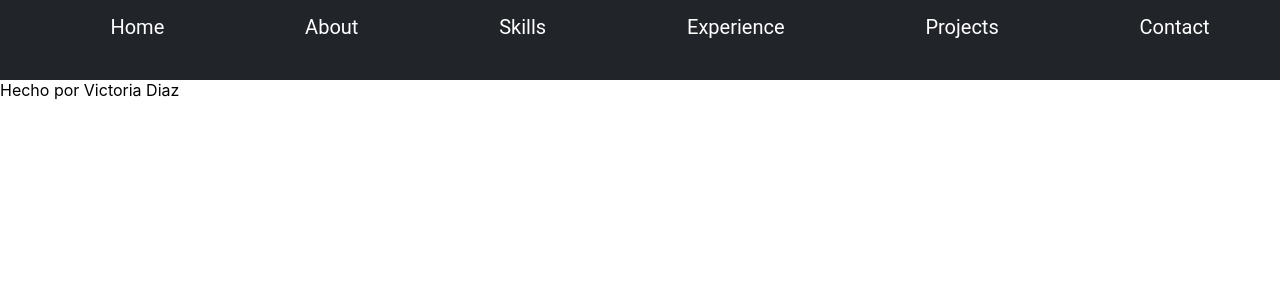
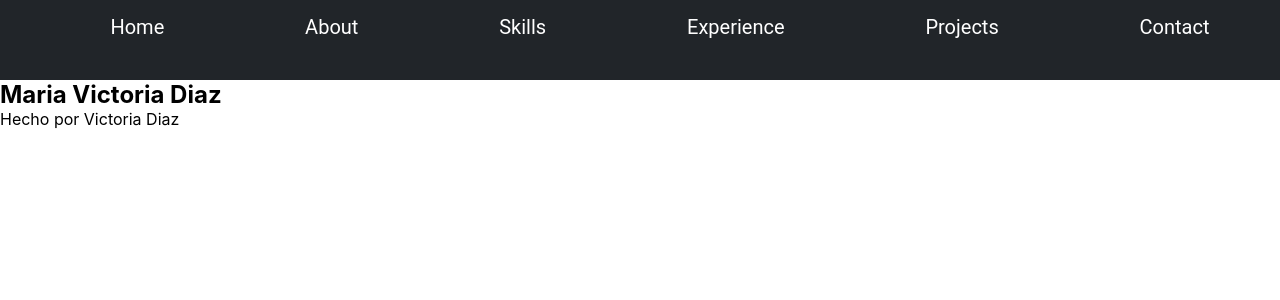
Before and after one commit to diazvic/my-portfolio-react, a React (Create React App) app: page / in a window 1280 px wide. Shown: the top 300 px of the page. Built offline with nearby package versions, Linux system fonts and the light colour scheme.

Commit message:
Instalo typewriter effect, creo archivo de estilos

```diff
--- a/package.json
+++ b/package.json
@@ -11,6 +11,7 @@
     "react-router-dom": "^6.22.3",
     "react-scripts": "5.0.1",
     "sass": "^1.70.0",
+    "typewriter-effect": "^2.21.0",
     "web-vitals": "^2.1.4"
   },
   "scripts": {
--- a/src/components/Home.js
+++ b/src/components/Home.js
@@ -1,4 +1,9 @@
+import "../styles/_Home.scss";
 const Home = () => {
-	return <div></div>;
+	return (
+		<section>
+			<h1 className="titulo-home">maria victoria diaz</h1>
+		</section>
+	);
 };
 export default Home;
--- /dev/null
+++ b/src/styles/_Home.scss
@@ -0,0 +1,3 @@
+.titulo-home {
+	text-transform: capitalize;
+}
```
Also changed, not shown: 1 other file (tests, documents, lock files or other folders).
